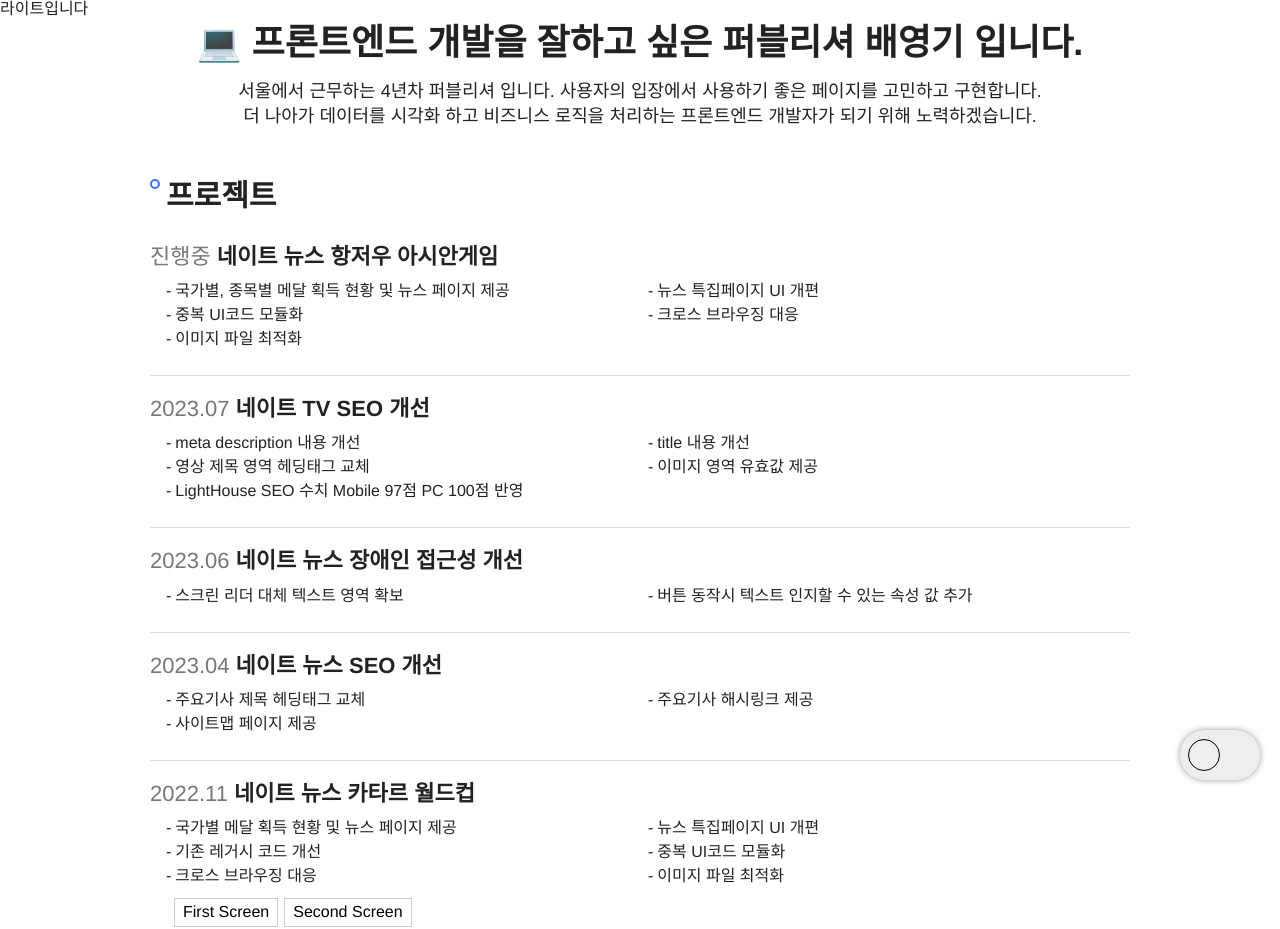
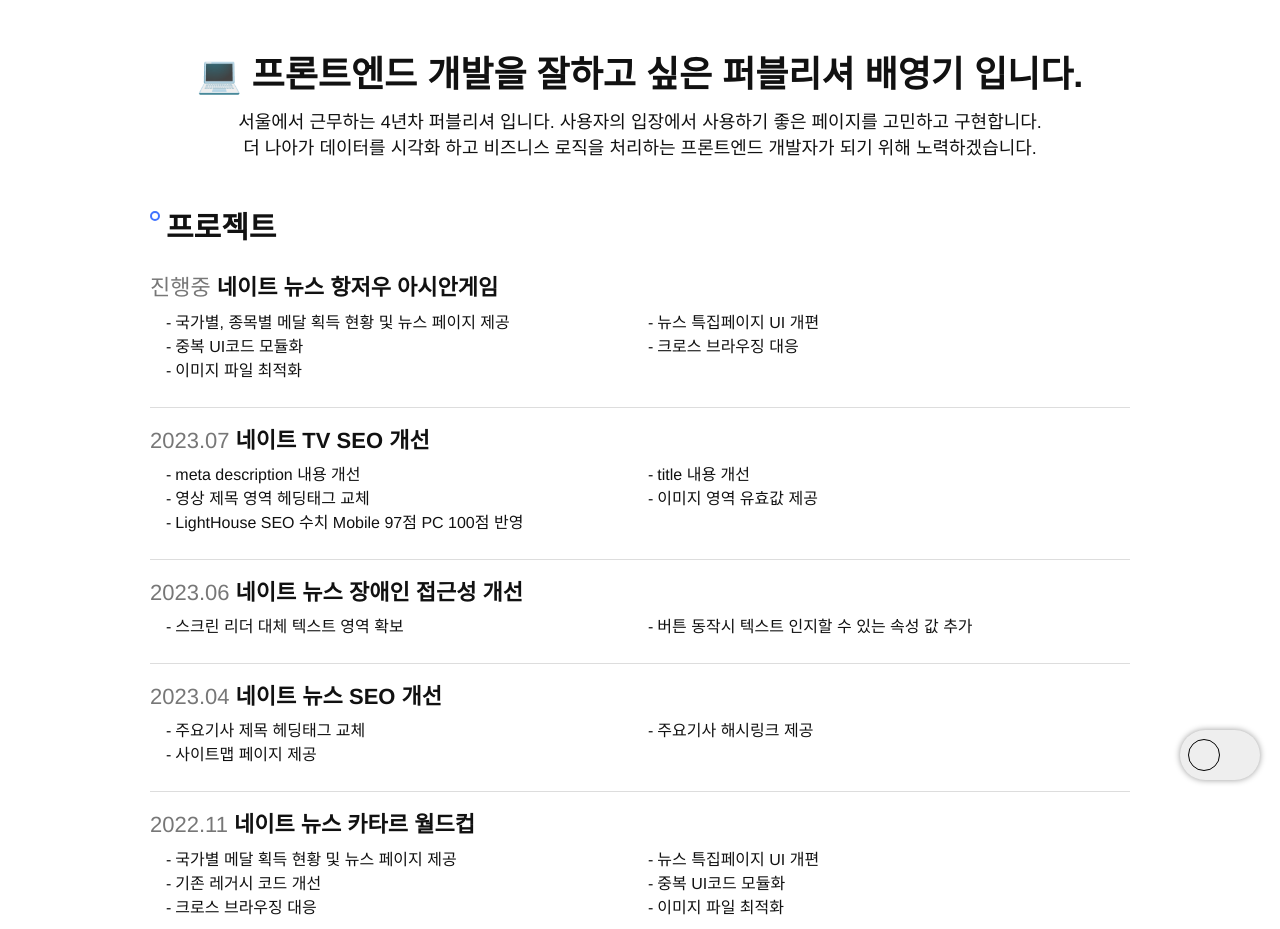
Before and after one commit to BaeYeongGi/230813, a React (Vite) app: page / in a window 1280 px wide. Shown: the top 929 px of the page. Built offline with nearby package versions, Linux system fonts and the light colour scheme.

Commit message:
다크모드 update

```diff
--- a/src/App.tsx
+++ b/src/App.tsx
@@ -20,7 +20,6 @@
     <div className="App">
       <ThemeProvider theme={isDark ? darkTheme : lightTheme}>
         <GlobalStyles/>
-        {isDark ? '다크입니다' : '라이트입니다'}
         <Home />
         <Theme
           toggleDark={toggleDark}
--- a/src/components/common/themeButton.tsx
+++ b/src/components/common/themeButton.tsx
@@ -1,12 +1,12 @@
 import React, { useState } from 'react';
 import styled from '@emotion/styled';
 
-type ThemType = {
+type ThemeType = {
   toggleDark:VoidFunction;
   isDark:boolean;
 }
 
-const ThemeButton = ({toggleDark, isDark}: ThemType) => {
+const ThemeButton = ({toggleDark, isDark}: ThemeType) => {
   return (
     <Button
     className={isDark ? 'active' : ''}
--- a/src/components/home/section.tsx
+++ b/src/components/home/section.tsx
@@ -114,16 +114,20 @@
 
 export default Section;
 
+
 const TopSection = styled.section`
   text-align:center;
+  margin:50px 0 0 0;
   .big_title {
     font-size:3.6rem;
     line-height:1.4;
     margin:0 0 10px 0;
+    color:${props => props.theme.fontColor};
   }
   .summary {
     font-size:1.8rem;
     line-height:1.4;
+    color:${props => props.theme.fontColor};
   }
 `;
 
@@ -131,10 +135,11 @@
   font-size:2.2rem;
   font-weight:700;
   width:100%;
+  color:${props => props.theme.fontColor};
   span {
     font-weight:300;
     margin:0 6px 0 0;
-    color:#777;
+    color:${props => props.theme.fontSubColor};
   }
 `;
 
@@ -143,6 +148,7 @@
   padding: 0 0 0 24px;
   li {
     line-height:1.5;
+    color:${props => props.theme.fontColor};
     &::before {
       content:'-';
       margin:0 4px 0 -16px;
@@ -153,6 +159,7 @@
 
 const ProjectWrap = styled.div`
   > div {
+    >
     &:last-child {
       > ul {
         padding-bottom:0;
@@ -161,7 +168,6 @@
     &:not(:last-child) {
       border-bottom:1px solid #ddd;
       margin-bottom:20px;
-
     }
   }
 `;
@@ -174,6 +180,7 @@
     width:50%;
     line-height:1.5;
     font-size:1.6rem;
+    color:${props => props.theme.fontColor};
     &::before {
       content:'-';
       margin:0 4px 0 0;
@@ -195,11 +202,12 @@
 const ImgButton = styled.button`
   padding:4px 8px;
   border:1px solid #ccc;
-  background-color:#fff;
+  background-color:${props => props.theme.bgColor};
   margin-right:6px;
   cursor:pointer;
+  color:${props => props.theme.fontColor};
   &:hover {
-    background-color:#f2f2f2;
+    background-color:${props => props.theme.hoverColor};
   }
 `;
 
@@ -212,6 +220,9 @@
     &:not(:last-child){
       border-bottom:1px solid #ddd;
       padding-bottom:16px;
+    }
+    dd {
+      color:${props => props.theme.fontColor};
     }
   }
 `;
@@ -252,6 +263,7 @@
       display:inline-block;
       vertical-align:top;
       font-weight:normal;
+      color:${props => props.theme.fontColor};
     }
   }
 `;
@@ -261,8 +273,10 @@
   margin-bottom:100px;
   > li {
     margin-right:6px;
-    :hover {
-      background-color:#f2f2f2;
+    &:hover {
+      > a {
+        background-color:${props => props.theme.hoverColor};
+      }
     }
     > a {
       display:block;
@@ -272,7 +286,7 @@
       border:1px solid #666;
       border-radius:4px;
       svg {
-        stroke:#000;
+        stroke:${props => props.theme.fontColor};
       }
       h3 {
         width:100%;
@@ -280,6 +294,7 @@
         font-size:1.6rem;
         color:#000;
         font-weight:400;
+        color:${props => props.theme.fontColor};
       }
     }
   }
--- a/src/components/home/title.tsx
+++ b/src/components/home/title.tsx
@@ -1,14 +1,17 @@
 import React from 'react';
 import styled from '@emotion/styled';
-
+import { useTheme } from '@emotion/react';
 
 interface textType {
   text: string
 }
 
 const Title = ({ text }: textType) => {
+
+  const theme = useTheme();
+
   return (
-    <NormalTitle>
+    <NormalTitle theme={theme}>
       {text}
     </NormalTitle>
   );
@@ -21,6 +24,7 @@
     padding-left: 16px;
     position: relative;
     margin: 50px 0 30px 0;
+    color:${props => props.theme.fontColor};
     &::before {
       content:'';
       display:block;
--- a/src/styles/globalStyles.tsx
+++ b/src/styles/globalStyles.tsx
@@ -28,9 +28,6 @@
   }
   a {
     background-color: transparent;
-  }
-  a:active, a:focus, a:visited {
-    color:#000;
   }
   abbr[title] {
     border-bottom: none; /* 1 */
--- a/src/styles/theme.ts
+++ /dev/null
@@ -1,15 +0,0 @@
-import { Theme } from '@emotion/react';
-
-export const lightTheme: Theme = {
-	mode : {
-		text: '#222',
-		background:'#fff'
-	}
-}
-
-export const darkTheme: Theme = {
-	mode: {
-		text: '#fff',
-		background: '#333'
-	}
-}
--- a/src/types/theme.d.ts
+++ b/src/types/theme.d.ts
@@ -4,5 +4,7 @@
   export interface Theme {
     bgColor: string;
     fontColor: string;
+    fontSubColor: string;
+    hoverColor: stinrg;
   }
 }
--- a/src/utils/theme.ts
+++ b/src/utils/theme.ts
@@ -2,10 +2,14 @@
 
 export const lightTheme: Theme = {
   bgColor: '#fff',
-  fontColor:'#333'
+  fontColor:'#111',
+  fontSubColor: '#777',
+  hoverColor: '#f2f2f2'
 }
 
 export const darkTheme: Theme = {
   bgColor: '#333',
-  fontColor: '#fff'
+  fontColor: '#fff',
+  fontSubColor: '#aaa',
+  hoverColor: '#555'
 }
```
